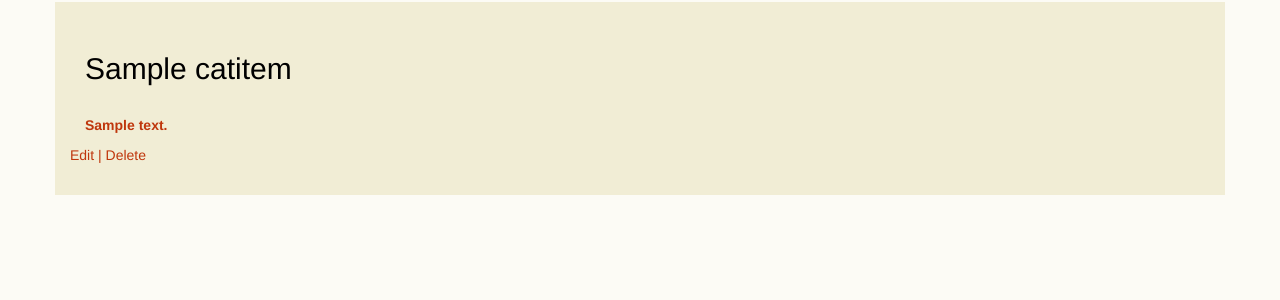
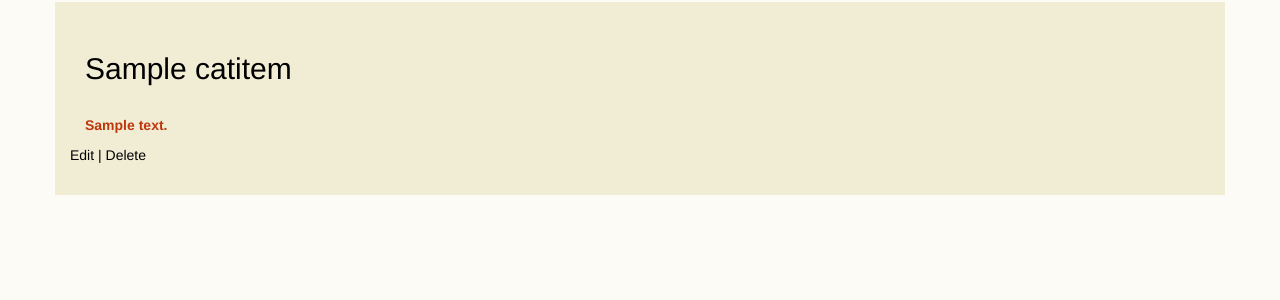
Before and after one commit to hadeelkh/Catalog, a Flask app: page /Categories/1/1 in a window 1280 px wide. Shown: the part 118-418 px from the top of the page. Run offline with Flask 2, Linux system fonts and the light colour scheme; the visitor is signed in with stand-in values (Sample User, id 1); tables that the repository leaves empty hold one stand-in row (values such as "Sample post"); some libraries are stand-ins or nearby versions.

Commit message:
delete img files

```diff
--- a/lotsofmenus.py
+++ b/lotsofmenus.py
@@ -1,3 +1,4 @@
+
 from sqlalchemy import create_engine
 from sqlalchemy.orm import sessionmaker
 
--- a/static/css/style.css
+++ b/static/css/style.css
@@ -29,6 +29,10 @@ body{
 color: #BF360C;
 }
 
+.graylink{
+color: #263238;
+}
+
 .mainrow{
 	background-color: #f1edd5;
 	margin-top: 10px;
@@ -47,3 +51,11 @@ height: 20px;
    	margin-top: 20px;
    	margin-bottom: 20px;
 }
+
+input:invalid {
+  border: 2px dashed red;
+}
+
+input:valid {
+  border: 2px solid black;
+}
--- a/templates/ItemDetails.html
+++ b/templates/ItemDetails.html
@@ -8,10 +8,10 @@
 
 {%if 'username' in session and Item.user_id == session['user_id'] %}
 	<div class="row">
-		<a href="{{url_for('editItem',categoryName = 'categoryName' ,Item = Item.id )}}" class="ornglink">
+		<a href="{{url_for('editItem',categoryName = 'categoryName' ,Item = Item.id )}}" class="title-color">
 			Edit
 		</a>
-		<a  href="{{url_for('deleteItem',Item = Item.id) }}" class="ornglink">
+		<a  href="{{url_for('deleteItem',Item = Item.id) }}" class="title-color">
 			 | Delete
 		</a>
 	</div>
```
Also changed, not shown: README.txt (deleted), static/imag/owl1.png (deleted), static/imag/owl2.jpg (deleted), static/imag/owl3.png (deleted), static/imag/owl4.jpg (deleted).
